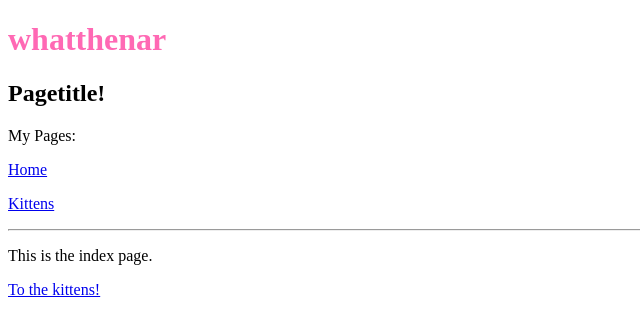
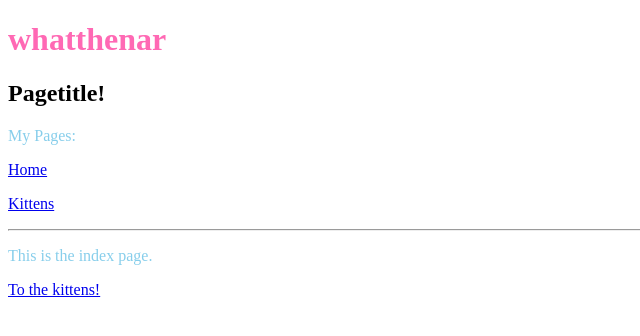
Before and after one commit to whatthenar/whatthenar.github.io, a Jekyll site: the page built from index.html, in a window 1280 px wide. Shown: the top 336 px of the page, without its empty margins (0-640 px from the left). Built offline with Jekyll 4.4.1, drawn with Linux system fonts in a browser that asks for light colours.

Commit message:
changed all paragraphs to sky blue

```diff
--- a/css/style.css
+++ b/css/style.css
@@ -1,3 +1,7 @@
 h1 {
   color: hotpink;
 }
+
+p {
+  color: skyblue;
+}
```
